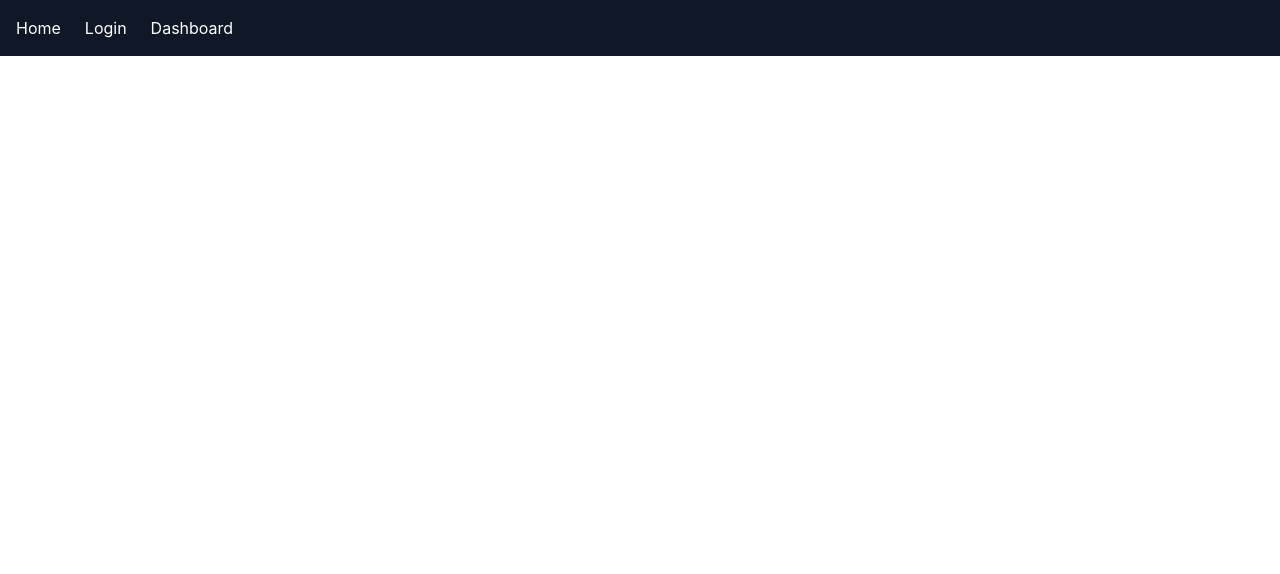
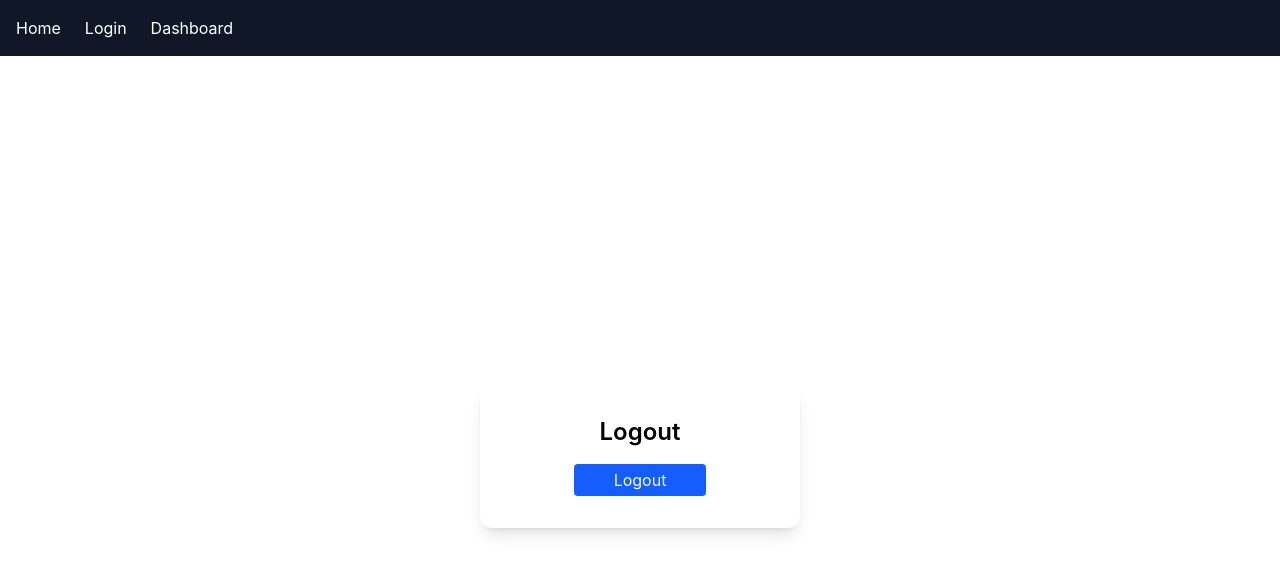
Before and after one commit to ebadcommits/auth-app, a React (Vite) app: page /Logout in a window 1280 px wide. Shown: the top 574 px of the page. Built offline with nearby package versions, Linux system fonts and the light colour scheme.

Commit message:
feat: add Logout component and integrate it into the Dashboard and App routes

```diff
--- a/src/App.jsx
+++ b/src/App.jsx
@@ -6,6 +6,7 @@ import Dashboard from "./pages/Dashboard";
 import ProtectedRoute from "./components/ProtectedRoute";
 import DashboardHome from "./pages/dashboard/DashboardHome";
 import DashboardProfile from "./pages/dashboard/DashboardProfile";
+import Logout from "./pages/dashboard/Logout";
 
 export default function App(){
     return(
@@ -23,6 +24,7 @@ export default function App(){
                 } />
                 <Route path="dashboardhome" element={<DashboardHome/>}/>
                 <Route path="dashboardprofile" element={<DashboardProfile/>} />
+                <Route path="Logout" element={<Logout/>}/>
             </Routes>
         </div>
     )
--- a/src/pages/Dashboard.jsx
+++ b/src/pages/Dashboard.jsx
@@ -10,6 +10,7 @@ export default function Dashboard() {
         <nav className="flex flex-col space-y-3">
           <Link to={"/dashboardhome"} className="hover:text-gray-300">Home</Link>
           <Link to={"/dashboardprofile"} className="hover:text-gray-300">Profile</Link>
+          <Link to={"/Logout"} className="hover:text-gray-300">Logout</Link>
         </nav>
       </aside>
 
--- a/src/pages/Login.jsx
+++ b/src/pages/Login.jsx
@@ -47,7 +47,7 @@ export default function Login() {
         value={password}
         onChange={(e) => setPassord(e.target.value)} />
 
-        <button className="bg-blue-600 text-white py-2 rounded hover:bg-blue-700  ">Login</button>
+        <button className="bg-blue-600 text-white py-2 rounded hover:bg-blue-700 cursor-pointer  ">Login</button>
       </form>
     </div>
   );
--- /dev/null
+++ b/src/pages/dashboard/Logout.jsx
@@ -0,0 +1,26 @@
+import { useContext } from "react"
+import { useNavigate } from "react-router-dom"
+import { AuthContext } from "../../context/Authcontext"
+
+export default function Logout(){
+    const {logout} = useContext(AuthContext)
+    const navigate = useNavigate()
+
+    function handleLogout(){
+        logout()
+        navigate("/login")
+    }
+
+    return(
+        <div className="flex h-screen justify-center items-center">
+
+
+            <div className="w-80 bg-white shadow-lg flex flex-col gap-4 items-center justify-center p-8 rounded-xl">
+            <h2 className="text-2xl font-semibold text-center">Logout</h2>
+                <button
+                onClick={handleLogout}
+                className="bg-blue-600 text-white py-1 px-10 cursor-pointer rounded-sm hover:bg-blue-700">Logout</button>
+            </div>
+        </div>
+    )
+}
```
